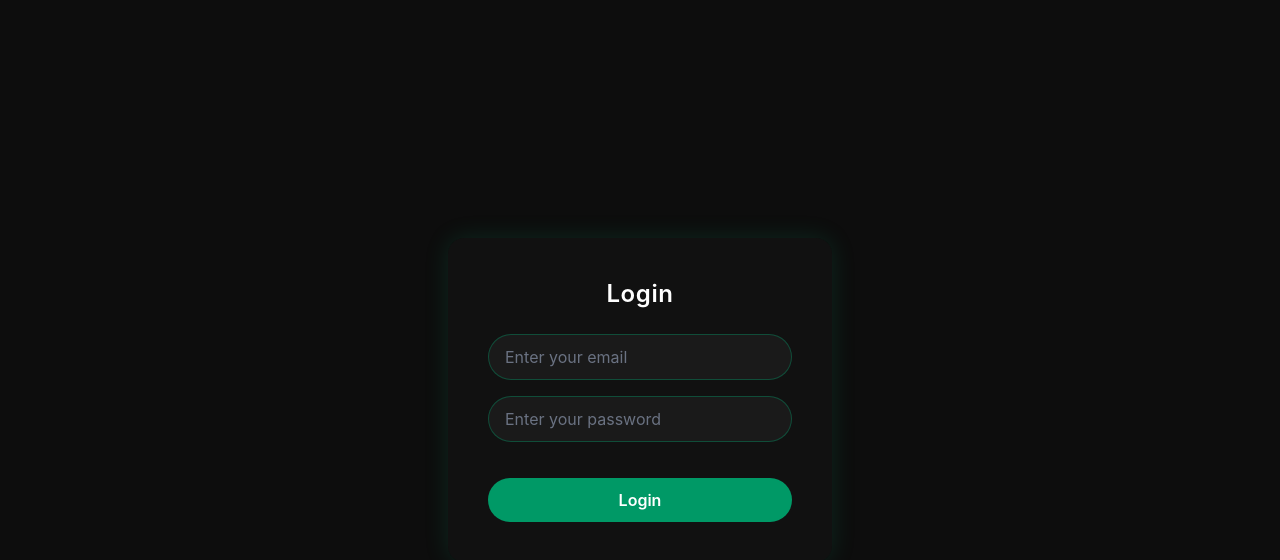
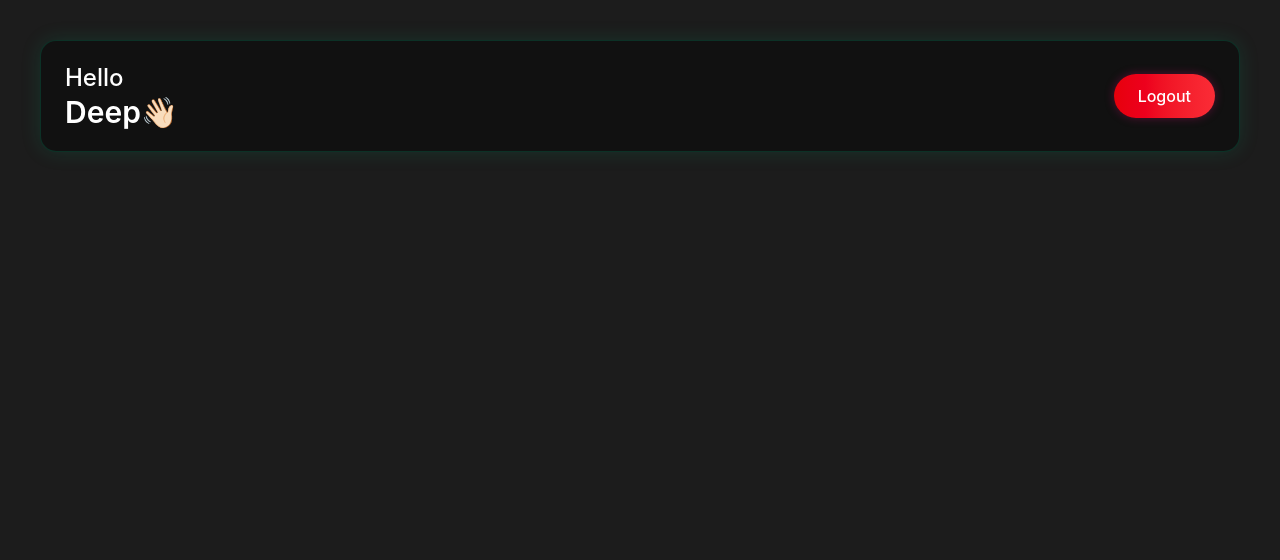
Before and after one commit to deepx-sh/taskflow, a React (Vite) app: page / in a window 1280 px wide. Shown: the top 560 px of the page. Built offline with nearby package versions, Linux system fonts and the light colour scheme.

Commit message:
feat: add Header component and integrate into EmployeeDashboard fix: update favicon path in index.html

```diff
--- a/index.html
+++ b/index.html
@@ -2,7 +2,7 @@
 <html lang="en">
   <head>
     <meta charset="UTF-8" />
-    <link rel="icon" type="image/png" href="/public/favicon-taskflow.ico" />
+    <link rel="icon" type="image/png" href="/favicon-taskflow.ico" />
     <meta name="viewport" content="width=device-width, initial-scale=1.0" />
     <title>TaskFlow</title>
   </head>
--- a/src/App.jsx
+++ b/src/App.jsx
@@ -1,10 +1,12 @@
 import React from 'react'
 import Login from './components/Auth/Login';
+import EmployeeDashboard from './components/Dashboard/EmployeeDashboard';
 
 const App = () => {
   return (
     <>
-      <Login/>
+      {/* <Login/> */}
+      <EmployeeDashboard/>
     </>
   )
 }
--- a/src/components/Dashboard/EmployeeDashboard.jsx
+++ b/src/components/Dashboard/EmployeeDashboard.jsx
@@ -0,0 +1,12 @@
+import React from 'react'
+import Header from '../../others/Header';
+
+const EmployeeDashboard = () => {
+  return (
+      <div className='p-10 bg-[#1C1C1C] h-screen'>
+          <Header/>
+    </div>
+  )
+}
+
+export default EmployeeDashboard
--- /dev/null
+++ b/src/others/Header.jsx
@@ -0,0 +1,17 @@
+import React from "react";
+
+const Header = () => {
+  return (
+    <div className="flex items-center justify-between bg-[#111] px-6 py-5 rounded-2xl shadow-[0_0_20px_rgba(16,185,129,0.15)] border border-emerald-700/30">
+      <h1 className="text-2xl text-gray-300 font-medium leading-snug">
+        Hello <br />
+        <span className="text-3xl font-semibold text-emerald-400">Deep👋🏻</span>
+      </h1>
+      <button className="bg-gradient-to-r from-red-600 to-red-500 hover:from-red-500 hover:to-red-400 text-white text-base font-medium px-6 py-2.5 rounded-full shadow-[0_0_10px_rgba(185,16,100,0.4)] transform transition-all duration-200 hover:scale-[1.05] active:scale-[0.97] cursor-pointer">
+        Logout
+      </button>
+    </div>
+  );
+};
+
+export default Header;
```
